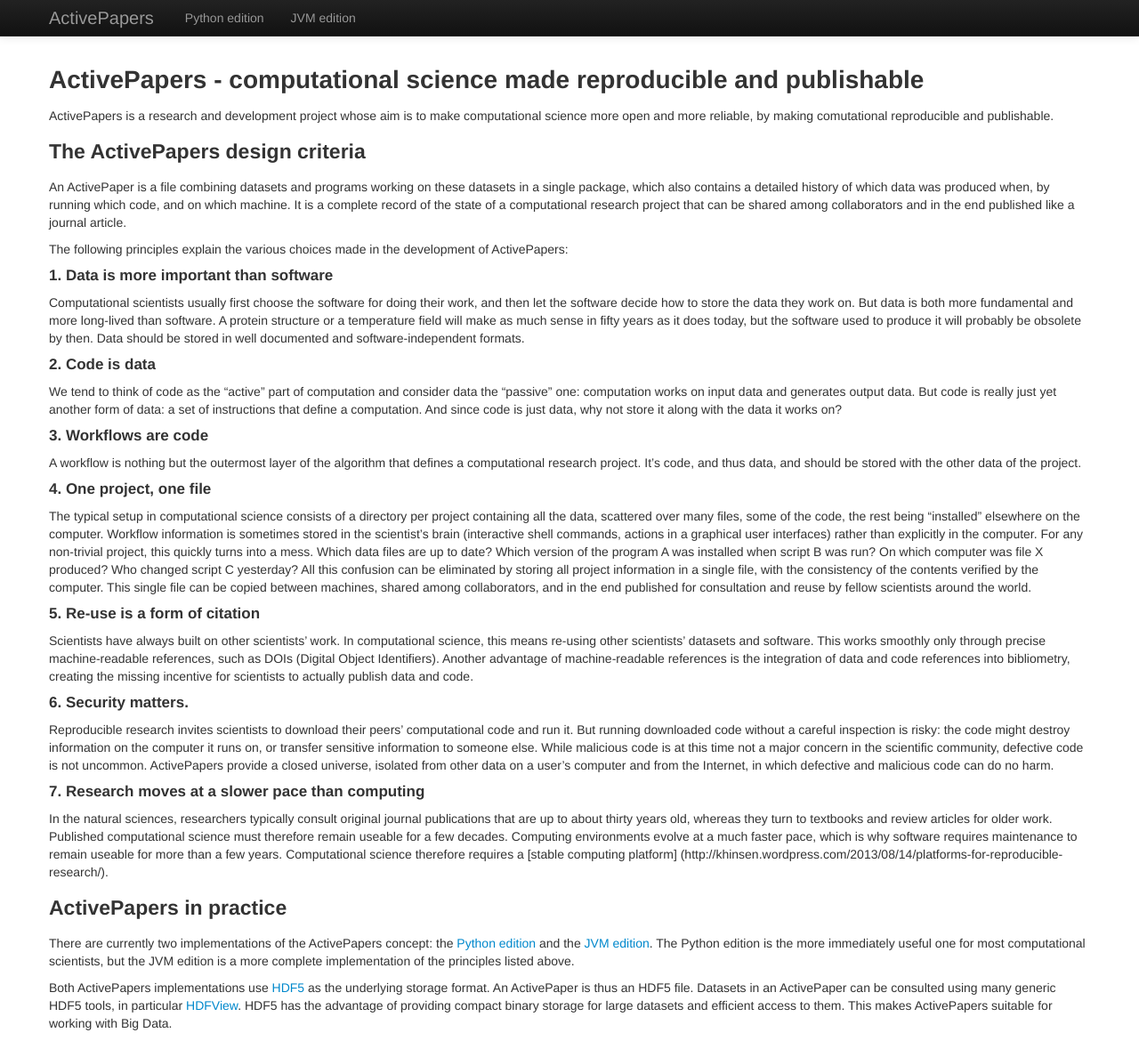
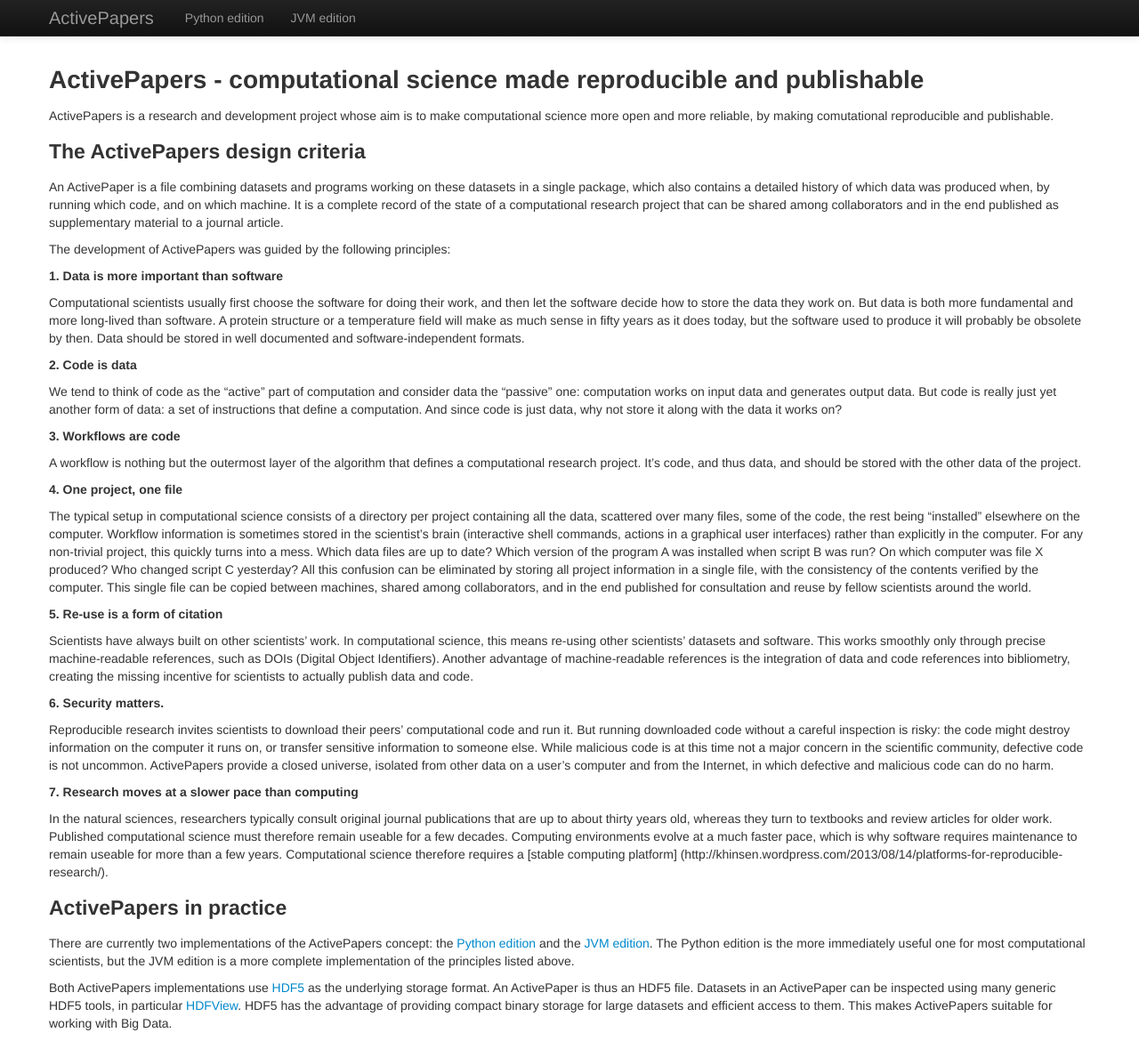
Before and after one commit to activepapers/activepapers.github.io, a Jekyll site: the page built from index.md, in a window 1280 px wide and 1170 px high. Shown: the whole window at 89% size. Built offline with Jekyll 4.4.1, drawn with Linux system fonts in a browser that asks for light colours; Markdown is read by kramdown in place of the engine named in the settings.

Commit message:
More additions

```diff
--- a/index.md
+++ b/index.md
@@ -17,12 +17,11 @@ these datasets in a single package, which also contains a detailed
 history of which data was produced when, by running which code, and on
 which machine. It is a complete record of the state of a computational
 research project that can be shared among collaborators and in the end
-published like a journal article.
+published as supplementary material to a journal article.
 
-The following principles explain the various choices made
-in the development of ActivePapers:
+The development of ActivePapers was guided by the following principles:
 
-#### 1. Data is more important than software
+##### 1. Data is more important than software
 
 Computational scientists usually first choose the software for doing
 their work, and then let the software decide how to store the data
@@ -32,7 +31,7 @@ much sense in fifty years as it does today, but the software used to
 produce it will probably be obsolete by then. Data should be stored in
 well documented and software-independent formats.
 
-#### 2. Code is data
+##### 2. Code is data
 
 We tend to think of code as the "active" part of computation and
 consider data the "passive" one: computation works on input data and
@@ -40,13 +39,13 @@ generates output data. But code is really just yet another form of
 data: a set of instructions that define a computation. And since code
 is just data, why not store it along with the data it works on?
 
-#### 3. Workflows are code
+##### 3. Workflows are code
 
 A workflow is nothing but the outermost layer of the algorithm that
 defines a computational research project. It's code, and thus data,
 and should be stored with the other data of the project.
 
-#### 4. One project, one file
+##### 4. One project, one file
 
 The typical setup in computational science consists of a directory per
 project containing all the data, scattered over many files, some of
@@ -63,7 +62,7 @@ verified by the computer. This single file can be copied between
 machines, shared among collaborators, and in the end published
 for consultation and reuse by fellow scientists around the world.
 
-#### 5. Re-use is a form of citation
+##### 5. Re-use is a form of citation
 
 Scientists have always built on other scientists' work. In
 computational science, this means re-using other scientists' datasets
@@ -73,7 +72,7 @@ Another advantage of machine-readable references is the integration
 of data and code references into bibliometry, creating the missing
 incentive for scientists to actually publish data and code.
 
-#### 6. Security matters.
+##### 6. Security matters.
 
 Reproducible research invites scientists to download their peers'
 computational code and run it. But running downloaded code without a
@@ -85,7 +84,7 @@ provide a closed universe, isolated from other data on a user's
 computer and from the Internet, in which defective and malicious code
 can do no harm.
 
-#### 7. Research moves at a slower pace than computing
+##### 7. Research moves at a slower pace than computing
 
 In the natural sciences, researchers typically consult original
 journal publications that are up to about thirty years old, whereas
@@ -110,7 +109,7 @@ principles listed above.
 Both ActivePapers implementations use
 [HDF5](http://www.hdfgroup.org/HDF5/) as the underlying storage
 format. An ActivePaper is thus an HDF5 file. Datasets in an
-ActivePaper can be consulted using many generic HDF5 tools, in
+ActivePaper can be inspected using many generic HDF5 tools, in
 particular [HDFView](http://www.hdfgroup.org/hdf-java-html/hdfview/).
 HDF5 has the advantage of providing compact binary storage for large
 datasets and efficient access to them. This makes ActivePapers
```
Also changed, not shown: python-edition/index.md (+11 -0 lines).
